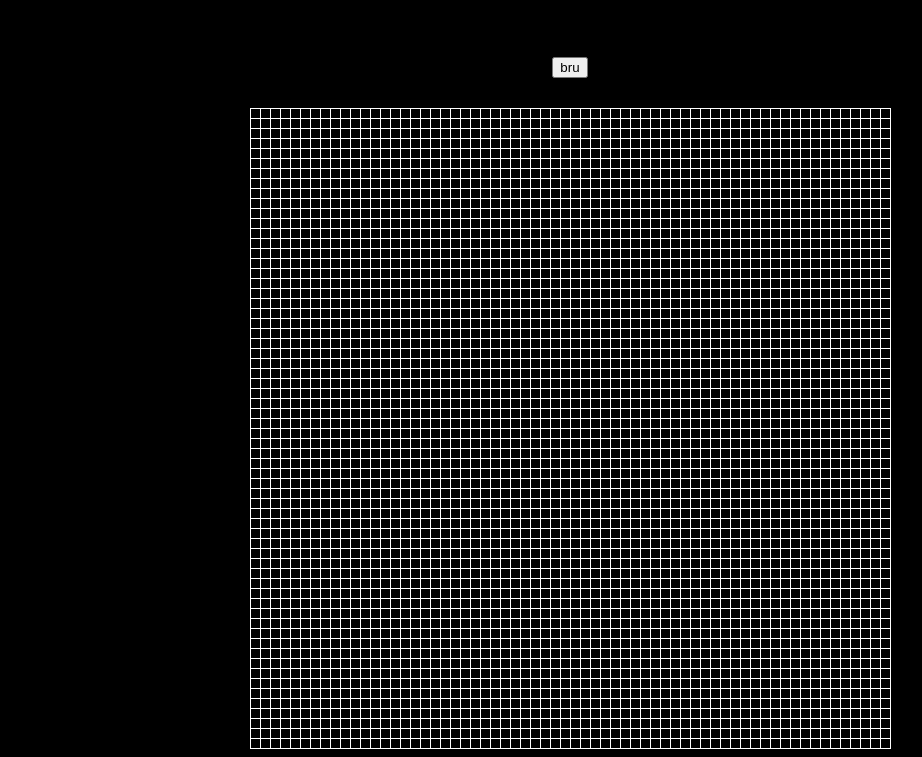
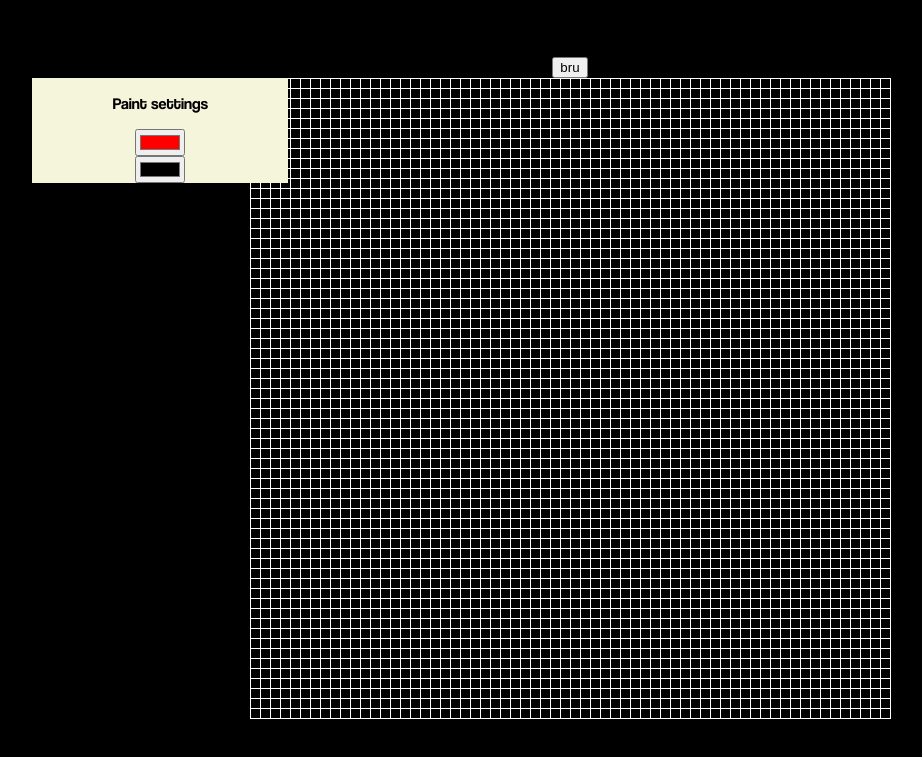
Before and after one commit to Alex23062007/matrix-draw, a plain HTML site: page index.html in a window 1280 px wide. Both pictures are taken after a click on the button "bru". Shown: the part 83-840 px from the top of the page, without its empty margins (70-992 px from the left). After the commit the page ends 810 px from the top, so only its background shows below. Drawn offline with Linux system fonts and the light colour scheme.

Commit message:
added the ability to draw

```diff
--- a/index.css
+++ b/index.css
@@ -5,8 +5,9 @@
 
 
 body {
-    background-color: black;
+    background-color: rgb(0, 0, 0);
     text-align: center;
+    font-family: "Coolvetica";
 }
 
 .title {
@@ -14,11 +15,19 @@ body {
     font-size: 60px;
     text-align: center;
     color: white;
-    font-family: "Coolvetica";
 }
 
 .canvas {
     padding: 5px;
+}
+
+.settings {
+    z-index: 1;
+    position: fixed;
+    background-color: beige;
+    width: 20vw;
+    height: auto;
+    left: 8vw;
 }
 
 table,
@@ -41,6 +50,6 @@ tr {
     height: 7px;
 }
 
-table {
+.contrainer {
     margin-top: 30px;
 }
--- a/index.html
+++ b/index.html
@@ -9,10 +9,19 @@
     <title>Draw</title>
 </head>
 
-<body>
+<body id="body">
     <p class="title">draw ig</p>
     <button id="testing">bru</button>
-    <div>
+    <div class="container">
+        <div class="settings">
+            <p> Paint settings </p>
+            <div>
+                <input type="color" id="colourpicked" oninput="updateColour()" value="#ff0000" class="colour">
+            </div>
+
+            <input type="color" id="bgcolourpicked" oninput="updateBG()" value="#000000" class="colour">
+
+        </div>
         <table id="canvas" class="canvas"></table>
     </div>
 </body>
--- a/main.js
+++ b/main.js
@@ -1,7 +1,20 @@
-let canvas = document.getElementById("canvas")
-let width = 64
-let height = 64
-let test = document.getElementById("testing")
+var canvas = document.getElementById("canvas");
+var width = 64;
+var height = 64;
+var test = document.getElementById("testing");
+var colour = document.getElementById("colourpicked").value;
+var body = document.getElementById("body")
+var bgColour = document.getElementById("bgcolourpicked").value;
+
+
+function updateColour() {
+    colour = document.getElementById("colourpicked").value;
+}
+
+function updateBG() {
+    bgColour = document.getElementById("bgcolourpicked").value;
+    body.setAttribute("style", "background-color:" + bgColour)
+}
 
 function createCanvas() {
     spriteValue = new Array(width * height)
@@ -9,9 +22,12 @@ function createCanvas() {
         const row = canvas.insertRow(i);
         for (j = 0; j < width; j++) {
             var cell = row.insertCell(j);
-
+            cell.addEventListener("mouseover", mouseOverCell);
+            cell.addEventListener("click", mouseClickCell)
         }
     }
+
+    console.log(colour)
 }
 
 function clearCanvas() {
@@ -21,6 +37,16 @@ function clearCanvas() {
     }
 }
 
+function mouseOverCell(e) {
+    if (e.buttons == 1 || e.buttons == 3) {
+        this.setAttribute("style", "background-color: " + colour)
+    }
+}
+
+function mouseClickCell(e) {
+    console.log("click!!!!")
+}
+
 test.addEventListener("click", () => {
     clearCanvas();
     createCanvas();
```
